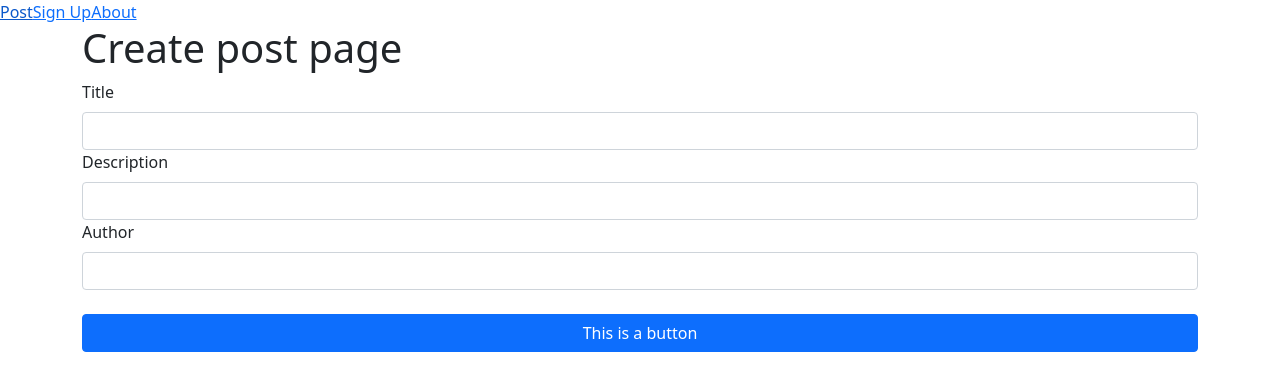
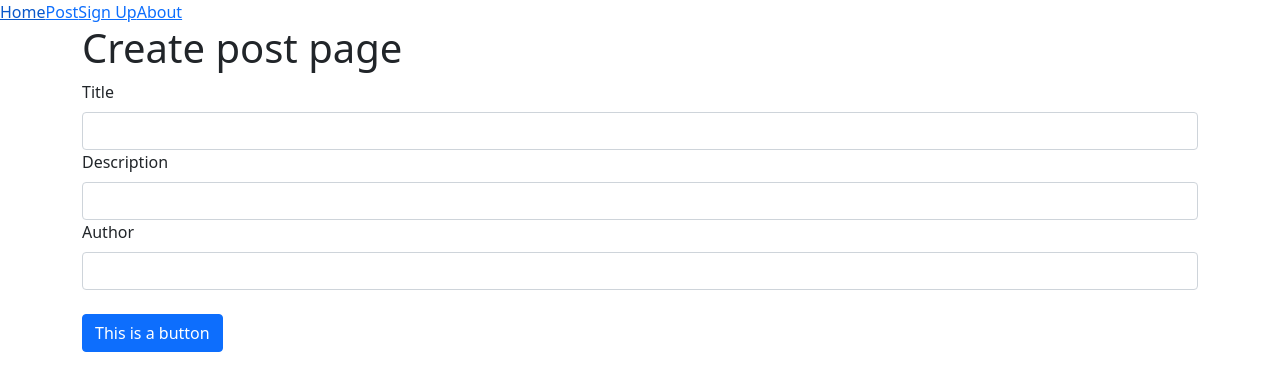
Before and after one commit to Golyn/BlogIt, a React (Create React App) app: page /create in a window 1280 px wide. Shown: the top 390 px of the page. Built offline with nearby package versions, Linux system fonts and the light colour scheme.

Commit message:
HTTP post and delete method implemented

```diff
--- a/db.json
+++ b/db.json
@@ -7,12 +7,6 @@
       "author": "Seth"
     },
     {
-      "id": 2,
-      "title": "Go Lang",
-      "description": "ipsum lorem dolor sit am.",
-      "author": "Fiifi"
-    },
-    {
       "id": 3,
       "title": "PHP",
       "description": "Lorem ipsum dolor, sit amet consectetur adipisicing elit. Nesciunt, porro.",
--- a/src/App.js
+++ b/src/App.js
@@ -9,6 +9,7 @@ function App() {
     <Router>
       <div className="App">
         <div className="nav">
+          <Link to="/">Home</Link>
           <Link to="/create">Post</Link>
           <Link to="/register">Sign Up</Link>
           <Link to="/about">About</Link>
@@ -17,9 +18,9 @@ function App() {
         <div className="main-content">
           <Routes>
             <Route path="/" index element={<Home />} />
-            <Route path="create" element={<Create />} />
-            <Route path="about" element={<About />} />
-            <Route path=":id" element={<PostDetails />} />
+            <Route path="/create" element={<Create />} />
+            <Route path="/about" element={<About />} />
+            <Route path="/posts/:id" element={<PostDetails />} />
           </Routes>
         </div>
       </div>
--- a/src/Create.js
+++ b/src/Create.js
@@ -5,16 +5,29 @@ const Post = () => {
   const [title, setTitle] = useState('');
   const [description, setDescription] = useState('');
   const [author, setAuthor] = useState('');
+
+  const blog = { title, description, author };
+  // Adding new post
+  const addPost = (e) => {
+    e.preventDefault();
+
+    fetch('http://localhost:8000/posts/', {
+      method: 'POST',
+      headers: { 'Content-Type': 'application/json' },
+      body: JSON.stringify(blog),
+    }).then(() => console.log('New post added'));
+  };
   return (
     <div className="post">
       <Container>
         <h1>Create post page</h1>
-        <Form>
+        <Form onSubmit={addPost}>
           <Form.Group className="mb" controlId="formTitle">
             <Form.Label>Title</Form.Label>
             <Form.Control
               type="text"
               value={title}
+              required
               onChange={(e) => setTitle(e.target.value)}
             />
           </Form.Group>
@@ -23,6 +36,7 @@ const Post = () => {
             <Form.Control
               type="text"
               value={description}
+              required
               onChange={(e) => setDescription(e.target.value)}
             />
           </Form.Group>
@@ -31,13 +45,24 @@ const Post = () => {
             <Form.Control
               type="text"
               value={author}
+              required
               onChange={(e) => setAuthor(e.target.value)}
             />
           </Form.Group>
           <br />
-          <Form.Group className="d-grid gap-2">
+          {/* <Form.Group className="d-grid gap-2">
             <Button variant="primary">This is a button</Button>
-          </Form.Group>
+          </Form.Group> */}
+          <Button type="submit" variant="primary">
+            This is a button
+          </Button>
+
+          {/* <Button
+            className="btn btn-primary btn-large centerButton"
+            type="submit"
+          >
+            Send
+          </Button> */}
         </Form>
       </Container>
     </div>
--- a/src/PostDetails.js
+++ b/src/PostDetails.js
@@ -1,5 +1,6 @@
 import useFetch from './useFetch';
-import { useParams } from 'react';
+import { useNavigate, useParams } from 'react-router-dom';
+// import { Button } from 'bootstrap';
 
 const PostDetails = () => {
   // const params = useParams();
@@ -10,18 +11,31 @@ const PostDetails = () => {
     loading,
     error,
   } = useFetch(`http://localhost:8000/posts/${id}`);
+  console.log(id);
+
+  const navigate = useNavigate();
+  // Deleting a post
+  const deletePost = () => {
+    fetch(`http://localhost:8000/posts/${id}`, {
+      method: 'DELETE',
+    }).then(() => {
+      console.log('Post deleted');
+      navigate('/'); //Redirect to homepage after deletion
+    });
+  };
   return (
     <div className="post-details">
+      <h2>This is the Post Details Page</h2>
       {loading && <div>Loading...</div>}
       {error && <div>{error}</div>}
-      {post && post.length > 0 ? (
+      {post && (
         <article>
           <h2>{post.title}</h2>
           <p>{post.description}</p>
           <p>{post.author}</p>
+          {/* <Button>Delete</Button> */}
+          <button onClick={deletePost}>Delete</button>
         </article>
-      ) : (
-        'No post yet'
       )}
     </div>
   );
--- a/src/PostList.js
+++ b/src/PostList.js
@@ -1,15 +1,19 @@
 import { Container } from 'react-bootstrap';
+import { Link } from 'react-router-dom';
 
 const PostList = ({ posts, title }) => {
   return (
     <div className="post-list">
       <Container>
         <h1>{title}</h1>
-        {posts.map((post, i) => (
-          <div className="post-preview" key={i}>
-            <h2>{post.title}</h2>
-            <p>{post.description}</p>
-            <p>{post.author}</p>
+        {posts.map((post) => (
+          <div className="post-preview" key={post.id}>
+            {/* When post is clicked on view post in the PostDetails page */}
+            <Link to={`/posts/${post.id}`}>
+              <h2>{post.title}</h2>
+              <p>{post.description}</p>
+              <p>{post.author}</p>
+            </Link>
           </div>
         ))}
       </Container>
```
